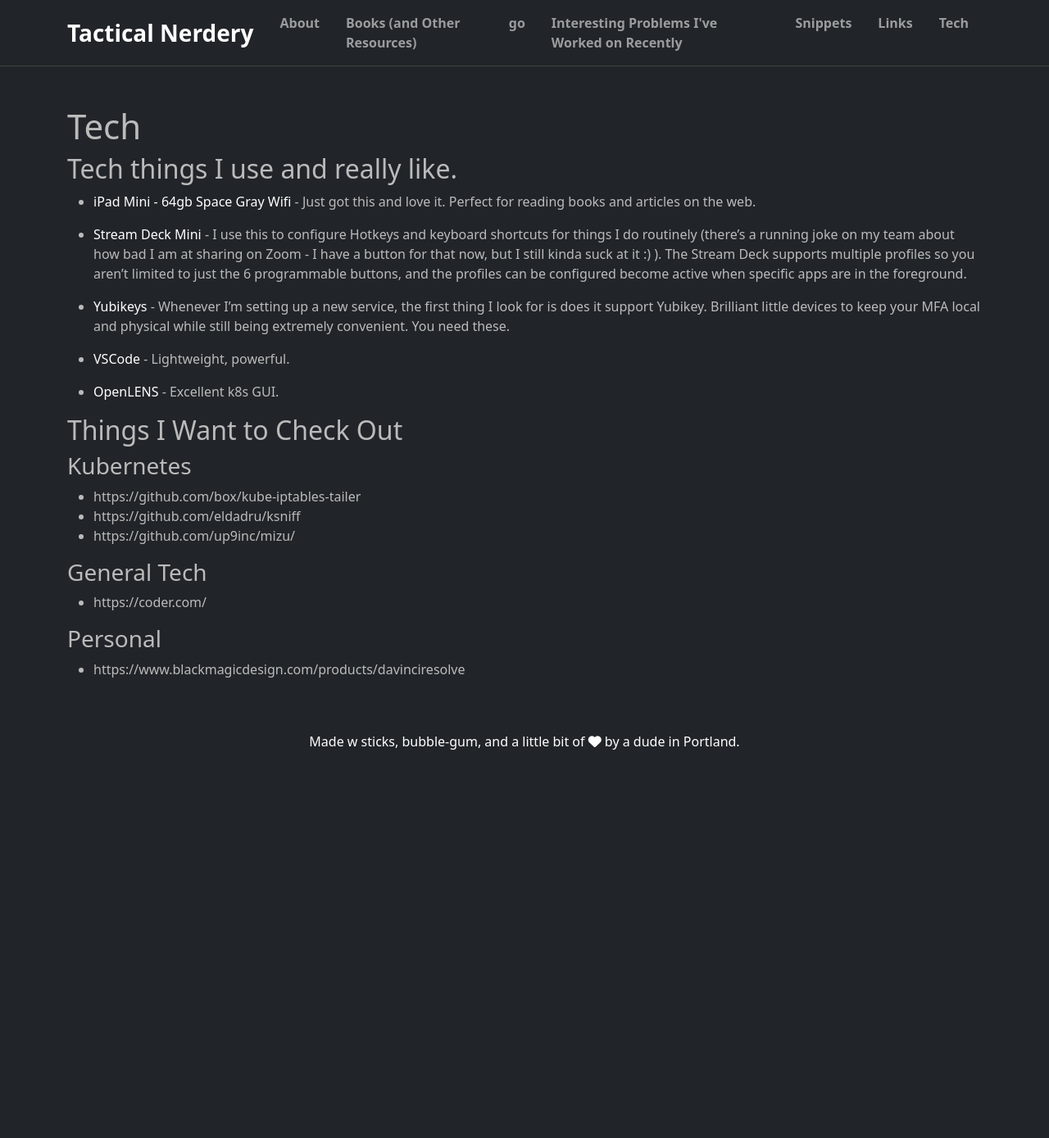
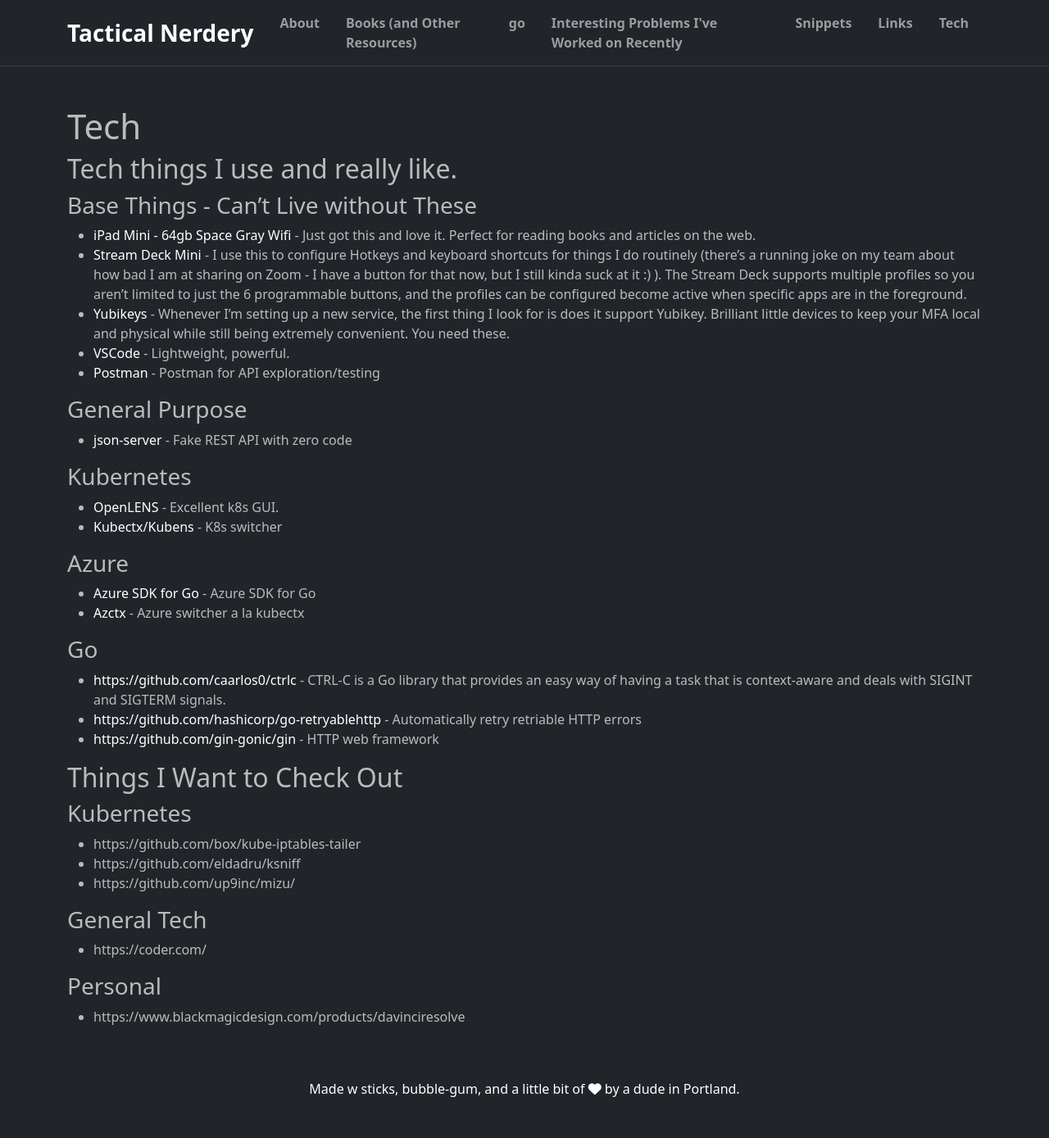
Before and after one commit to rayterrill/tacticalnerdery.com.old, a Jekyll site: the page built from tech.md, in a window 1280 px wide. Shown: the whole page at 82% size. Built offline with Jekyll 4.4.1, drawn with Linux system fonts in a browser that asks for light colours; nearby versions of some CDN libraries; before the commit the page ends 965 px from its top, so only the background shows below that.

Commit message:
Update tech.md

```diff
--- a/tech.md
+++ b/tech.md
@@ -6,15 +6,33 @@ permalink: /tech/
 
 ## Tech things I use and really like.
 
+### Base Things - Can't Live without These
+
 * [iPad Mini - 64gb Space Gray Wifi](https://www.apple.com/ipad-mini/) - Just got this and love it. Perfect for reading books and articles on the web.
+* [Stream Deck Mini](https://www.elgato.com/en/stream-deck-mini) - I use this to configure Hotkeys and keyboard shortcuts for things I do routinely (there's a running joke on my team about how bad I am at sharing on Zoom - I have a button for that now, but I still kinda suck at it :) ). The Stream Deck supports multiple profiles so you aren't limited to just the 6 programmable buttons, and the profiles can be configured become active when specific apps are in the foreground.
+* [Yubikeys](https://www.yubico.com/setup/) - Whenever I'm setting up a new service, the first thing I look for is does it support Yubikey. Brilliant little devices to keep your MFA local and physical while still being extremely convenient. You need these.
+* [VSCode](https://code.visualstudio.com/) - Lightweight, powerful.
+* [Postman](https://www.postman.com/) - Postman for API exploration/testing
 
-* [Stream Deck Mini](https://www.elgato.com/en/stream-deck-mini) - I use this to configure Hotkeys and keyboard shortcuts for things I do routinely (there's a running joke on my team about how bad I am at sharing on Zoom - I have a button for that now, but I still kinda suck at it :) ). The Stream Deck supports multiple profiles so you aren't limited to just the 6 programmable buttons, and the profiles can be configured become active when specific apps are in the foreground.
+### General Purpose
 
-* [Yubikeys](https://www.yubico.com/setup/) - Whenever I'm setting up a new service, the first thing I look for is does it support Yubikey. Brilliant little devices to keep your MFA local and physical while still being extremely convenient. You need these.
+* [json-server](https://www.npmjs.com/package/json-server) - Fake REST API with zero code
 
-* [VSCode](https://code.visualstudio.com/) - Lightweight, powerful.
+### Kubernetes
 
 * [OpenLENS](https://k8slens.dev/) - Excellent k8s GUI.
+* [Kubectx/Kubens](https://github.com/ahmetb/kubectx) - K8s switcher
+
+### Azure
+
+* [Azure SDK for Go](https://github.com/Azure/azure-sdk-for-go) - Azure SDK for Go
+* [Azctx](https://github.com/StiviiK/azctx) - Azure switcher a la kubectx
+
+### Go
+
+* <https://github.com/caarlos0/ctrlc> - CTRL-C is a Go library that provides an easy way of having a task that is context-aware and deals with SIGINT and SIGTERM signals.
+* <https://github.com/hashicorp/go-retryablehttp> - Automatically retry retriable HTTP errors
+* <https://github.com/gin-gonic/gin> - HTTP web framework
 
 ## Things I Want to Check Out
 
```
